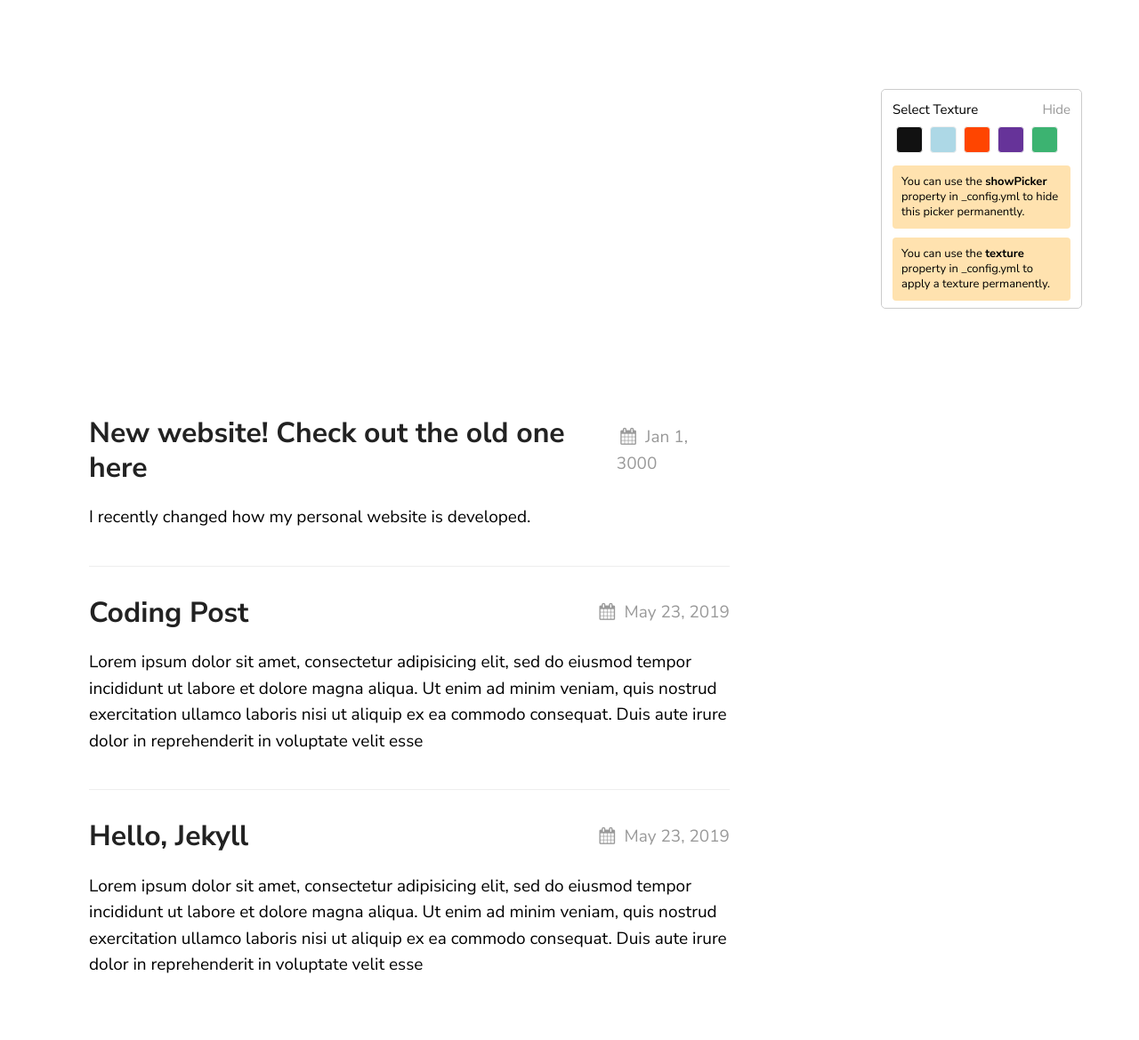
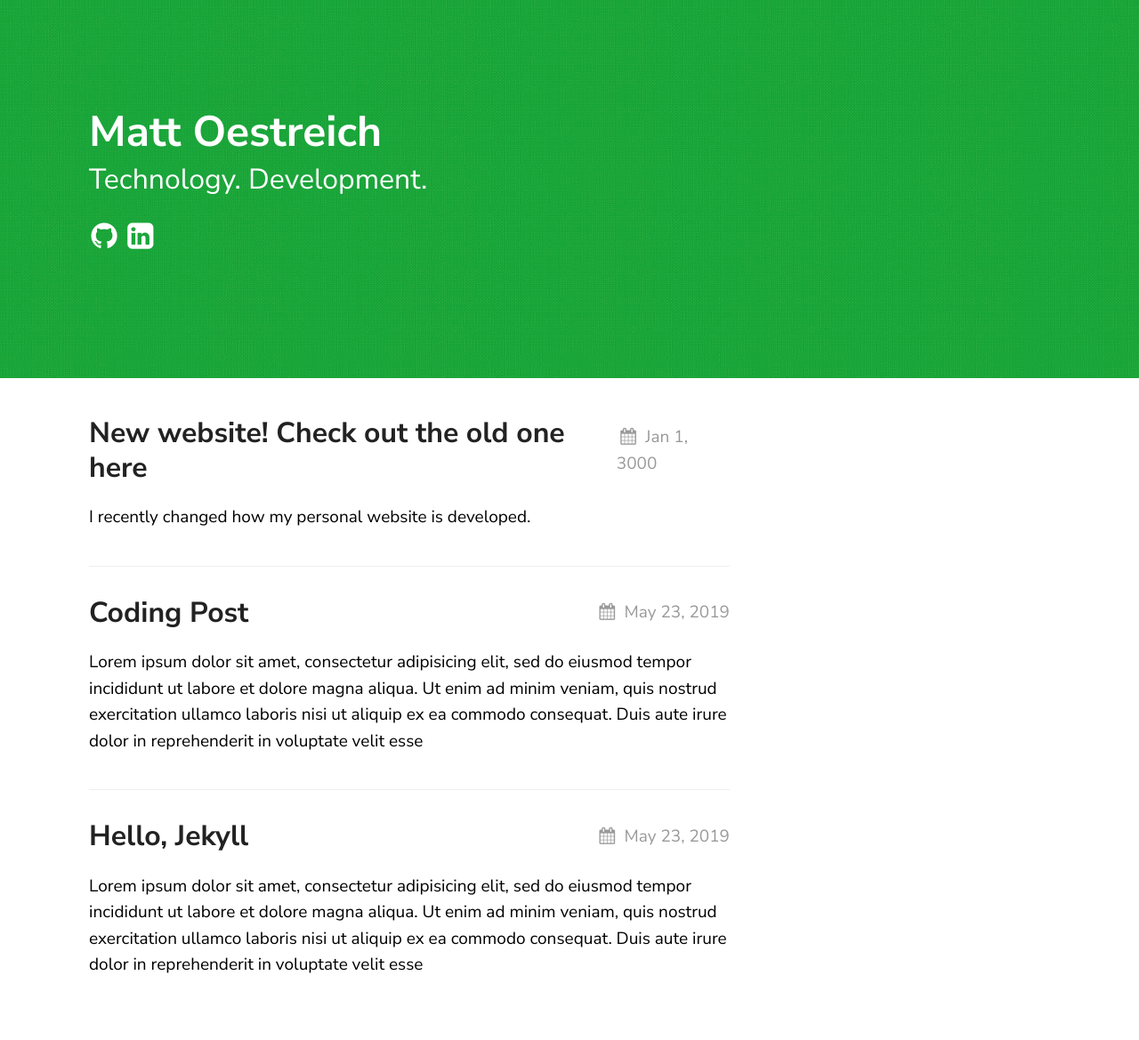
Before and after one commit to oze4/mattoestreich.com, a Jekyll site: the page built from index.md, in a window 1280 px wide. Shown: the whole page at 89% size. Built offline with Jekyll 4.4.1, drawn with Linux system fonts in a browser that asks for light colours; some of the changed lines change nothing that is shown.

Commit message:
Update _config.yml

```diff
--- a/_config.yml
+++ b/_config.yml
@@ -16,14 +16,15 @@ texture:
   title: Matt Oestreich
   tagline: Technology. Development.
   date_format: "%b %-d, %Y"
-  #style: black
+  style: green
   showNav: true
-  showPicker: true
+  showPicker: false
 
   # generate social links in footer
   social_links:
     github:  oze4
     linkedIn: in/matt-oestreich-99251862
+    stackoverflow: matty
 
 
 # If you want to link only specific pages in your header, uncomment
```
